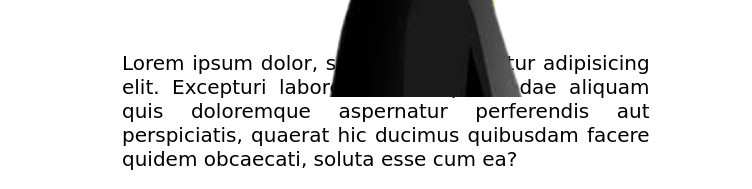
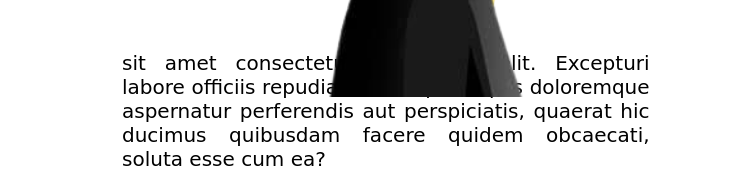
Before and after one commit to devikaa74/portfolio, a plain HTML site: page index.html in a window 1280 px wide. Shown: the part 703-892 px from the top of the page, 528-1280 px from the left. Drawn offline with nearby package versions, Linux system fonts and the light colour scheme; a web font is replaced by a local one.

Commit message:
portfolio v2

```diff
--- a/index.html
+++ b/index.html
@@ -71,7 +71,7 @@
                     <img src="https://st.depositphotos.com/1741969/5055/i/450/depositphotos_50557025-stock-photo-corkboard-with-phrase-about-me.jpg" alt="No image" class="img1">
                 </div>
                 <div class="about-content">
-                    <p>Lorem ipsum dolor, sit amet consectetur adipisicing elit. Excepturi labore officiis repudiandae aliquam quis doloremque aspernatur perferendis aut perspiciatis, quaerat hic ducimus quibusdam facere quidem obcaecati, soluta esse cum ea?</p>
+                    <p>sit amet consectetur adipisicing elit. Excepturi labore officiis repudiandae aliquam quis doloremque aspernatur perferendis aut perspiciatis, quaerat hic ducimus quibusdam facere quidem obcaecati, soluta esse cum ea?</p>
                     <div class="informations">
                         <div class="info-box">
                             <i class="fa-solid fa-user"></i>
```
